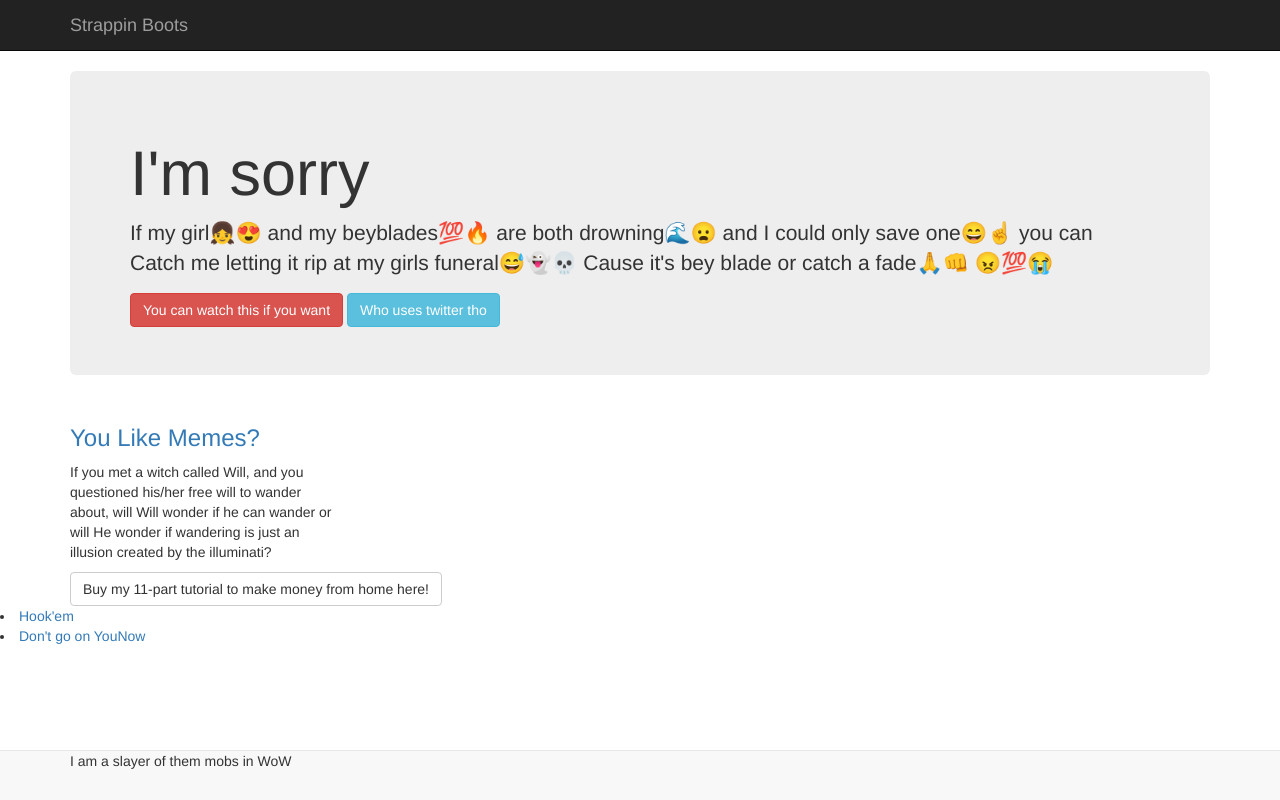
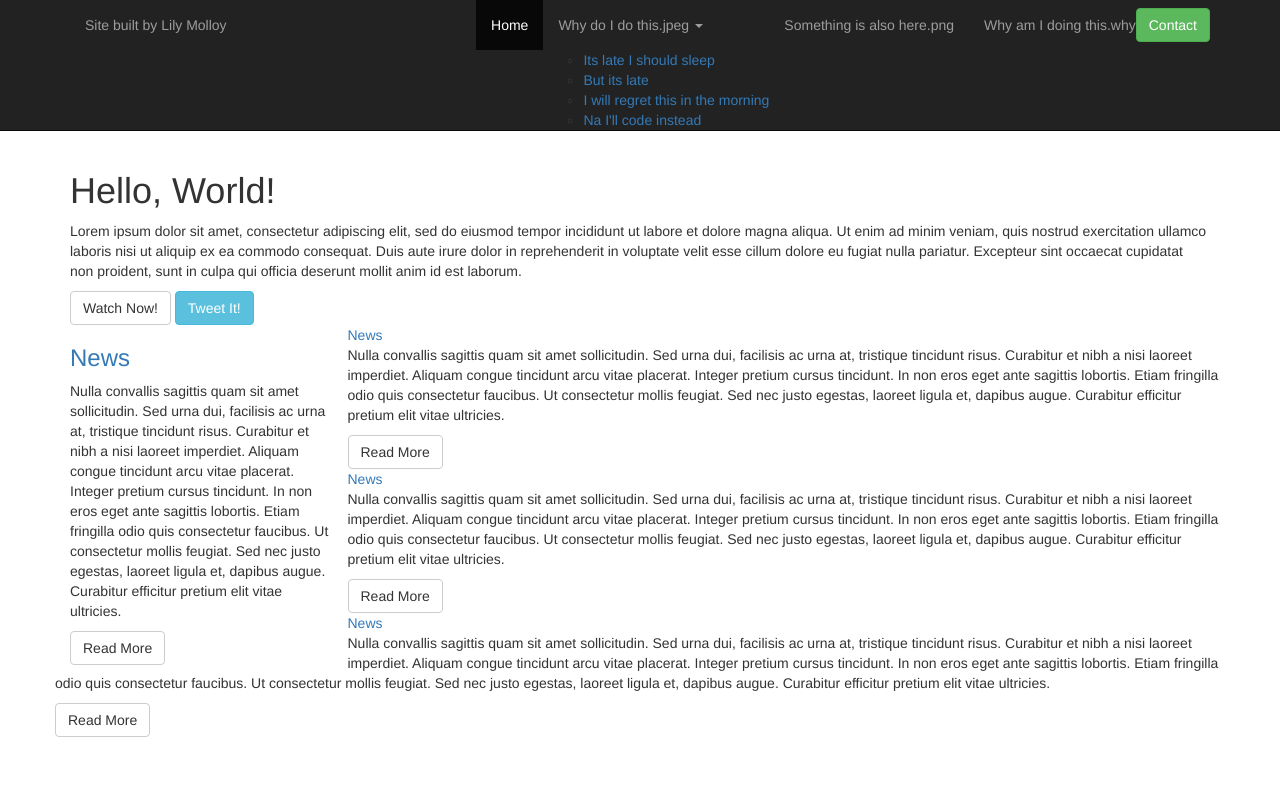
Before and after one commit to DannyB5544/BootyStrap-1-No-Vegetale, a plain HTML site: page index.html in a window 1280 px wide. Drawn offline with nearby package versions, Linux system fonts and the light colour scheme.

Commit message:
fixed so much shit

```diff
--- a/css/mystyle.css
+++ b/css/mystyle.css
@@ -0,0 +1,9 @@
+<!doctype HTML>
+<html>
+    <head>
+        <meta name="viewport" content="width=device-width, initial-scale=1.0">
+        <link href="css/bootstrap.min.css"  rel="stylesheet" type="text/css">
+        <link href="css/myStyle.css" rel="stylesheet" type="text/css"/>
+    </head>
+
+<html>
--- a/index.html
+++ b/index.html
@@ -1,83 +1,89 @@
-<!DOCTYPE HTML>
+<!doctype HTML>
 <html>
     <head>
-            <meta name="viewport" content="width=device-width, initial-scale=1.0" charset="UTF-8"/>
+        <meta name="viewport" content="width=device-width, initial-scale=1.0" charset="UTF-8">
         <link href="css/bootstrap.min.css" rel="stylesheet" type="text/css"/>
         <link href="css/myStyle.css" rel="stylesheet" type="text/css"/>
-            <title>Let Me Hit That Yeet</title>
+    <title>Bootstrap 3 Tutorial</title>
     </head>
 
 <body>
     <div class="navbar navbar-inverse navbar-static-top">
         <div class="container">
-                <a href="#" class="navbar-brand">Strappin Boots</a>
-                <!---this is where the collapsable button goes-->
+            <p class="navbar-text"> Site built by Lily Molloy</p>
+            <a class="navbar-btn btn-success btn pull-right">Contact</a>
+            <!--this is where the collapsable button goes-->
             <button class="navbar-toggle" data-toggle="collapse" data-target=".navHeaderCollapse">
                 <span class="icon-bar"></span>
                 <span class="icon-bar"></span>
                 <span class="icon-bar"></span>
             </button>
-                <div class="collapse nevbar-collapse navHeaderCollapse">
+            <div class="collapse navbar-collapse navHeaderCollapse">
                 <ul class="nav navbar-nav navbar-right">
-                        <li><a href="index.html">Home</a></li>
-                            <li>
-                                <a href="#" class="dropdown-toggle" data-toggle="dropdown">Exersize is for the weak<b class="caret"></b></a>
-                                <ul class="dropdown-menu">
-                                    <li><a href="#"></a> Can</li>
-                                    <li><a href="#"></a> We</li>
-                                    <li><a href="#"></a> Nerf</li>
-                                    <li><a href="#"></a> McRee</li>
+                    <li class="active"><a href="index.html">Home</a></li>
+                    <li class="dropdown">
+                        <a href="#" class="dropdown-toggle" data-toggle="dropdown">Why do I do this.jpeg <b class="caret"></b></a>
+                        <ul class="dropdown menu">
+                        <li><a href="#">Its late I should sleep</a></li>
+                        <li><a href="#">But its late</a></li>
+                        <li><a href="#">I will regret this in the morning</a></li>
+                        <li><a href="#">Na I'll code instead</a></li>
                         </ul>
                     </li>
-                            <li><a href="#">Bronze in 2k17 lul</a></li>
-                            <li><a href="#">Im The Dead You're the Quick</a></li>
+                    <li><a href="#">Something is also here.png</a></li>
+                    <li><a href="#">Why am I doing this.why</a></li>
                 </ul>
             </div>
         </div>
     </div>
-        <div class="navbar navbar-default navbar-fixed-bottom">
-            <div class="container">
-                <p>I am a slayer of them  mobs in WoW</p>
-            </div>
-        </div>
-        <!---Jumbotron Goes Here-->
+    <!--Jumbotron goes here-->
     <div class="container">
 
-            <div class="jumbotron">
-                <h1>I'm sorry</h1>
-                <p>If my girl👧😍 and my beyblades💯🔥 are both drowning🌊😦 and I could only save one😄☝️️ you can Catch me letting it rip at my girls funeral😅👻💀 Cause it's bey blade or catch a fade🙏👊 😠💯😭</p>
-                    <a class="btn btn-danger">You can watch this if you want</a>
-                    <a class="btn btn-info" href="https://twitter.com/pyrocynicalvevo">Who uses twitter tho</a>
-            </div>
-            <!--Grid-->
-            <!--Article 1-->
-            <div class="Container">
-
-                <div class="row">
-
-                    <div class="col-md-3">
-
-                            <h3><a href="#">You Like Memes?</a></h3>
-                            <p>If you met a witch called Will, and you questioned his/her free will to wander about, will Will wonder if he can wander or will He wonder if wandering is just an illusion created by the illuminati?</p>
-                            <a href="#" class="btn btn-default">Buy my 11-part tutorial to make money from home here!</a>
+        <div class text-centre="jumbotron">
+            <h1>Hello, World!</h1>
+            <p>Lorem ipsum dolor sit amet, consectetur adipiscing elit, sed do eiusmod tempor incididunt ut labore et dolore magna aliqua. Ut enim ad minim veniam, quis nostrud exercitation ullamco laboris nisi ut aliquip ex ea commodo consequat. Duis aute irure dolor in reprehenderit in voluptate velit esse cillum dolore eu fugiat nulla pariatur. Excepteur sint occaecat cupidatat non proident, sunt in culpa qui officia deserunt mollit anim id est laborum. </p>
+                <a class="btn btn-default">Watch Now!</a>
+                <a class="btn btn-info">Tweet It!</a>
 
         </div>
 
     </div>
+    <!--Grid-->
+    <div class="container">
+
+        <div class="row">
+        <!--article 1-->
+            <div class="col-md-3">
+
+                <h3><a href="#">News</a></h3>
+                <p>Nulla convallis sagittis quam sit amet sollicitudin. Sed urna dui, facilisis ac urna at, tristique tincidunt risus. Curabitur et nibh a nisi laoreet imperdiet. Aliquam congue tincidunt arcu vitae placerat. Integer pretium cursus tincidunt. In non eros eget ante sagittis lobortis. Etiam fringilla odio quis consectetur faucibus. Ut consectetur mollis feugiat. Sed nec justo egestas, laoreet ligula et, dapibus augue. Curabitur efficitur pretium elit vitae ultricies. </p>
+                    <a href="#" class="btn btn-default">Read More</a>
+        <!--article 2-->
+            </div>
+
+            <div class="col md-3"
+
+                 <h3><a href="#">News</a></h3>
+                <p>Nulla convallis sagittis quam sit amet sollicitudin. Sed urna dui, facilisis ac urna at, tristique tincidunt risus. Curabitur et nibh a nisi laoreet imperdiet. Aliquam congue tincidunt arcu vitae placerat. Integer pretium cursus tincidunt. In non eros eget ante sagittis lobortis. Etiam fringilla odio quis consectetur faucibus. Ut consectetur mollis feugiat. Sed nec justo egestas, laoreet ligula et, dapibus augue. Curabitur efficitur pretium elit vitae ultricies. </p>
+                    <a href="#" class="btn btn-default">Read More</a>
+        <!--article 3-->
+            <div class="col md-3"
+
+
+                 <h3><a href="#">News</a></h3>
+                <p>Nulla convallis sagittis quam sit amet sollicitudin. Sed urna dui, facilisis ac urna at, tristique tincidunt risus. Curabitur et nibh a nisi laoreet imperdiet. Aliquam congue tincidunt arcu vitae placerat. Integer pretium cursus tincidunt. In non eros eget ante sagittis lobortis. Etiam fringilla odio quis consectetur faucibus. Ut consectetur mollis feugiat. Sed nec justo egestas, laoreet ligula et, dapibus augue. Curabitur efficitur pretium elit vitae ultricies. </p>
+                    <a href="#" class="btn btn-default">Read More</a>
+        <!--article 4-->
+        <div>
+            <div class="col md-3"
+                 <h3><a href="#">News</a></h3>
+                <p>Nulla convallis sagittis quam sit amet sollicitudin. Sed urna dui, facilisis ac urna at, tristique tincidunt risus. Curabitur et nibh a nisi laoreet imperdiet. Aliquam congue tincidunt arcu vitae placerat. Integer pretium cursus tincidunt. In non eros eget ante sagittis lobortis. Etiam fringilla odio quis consectetur faucibus. Ut consectetur mollis feugiat. Sed nec justo egestas, laoreet ligula et, dapibus augue. Curabitur efficitur pretium elit vitae ultricies. </p>
+                    <a href="#" class="btn btn-default">Read More</a>
+    <div>
+
 
     </div>
-        </div>
-        <li><a href="#">Hook'em</a></li>
-        <li><a href="#contact" data-toggle="modal">Don't go on YouNow</a></li>
-        <div class="modal fade" id="contact" role="dialog">
-            <div class="modal-dialog">
-                <div class="modal-content">
-                    <div class="modal-header">
-                        <a class="btn btn-info" href="https://twitter.com/pyrocynicalvevo">Go Tweet the Tweet-thing</a>
-                    </div>
-                </div>
-            </div>
-        </div>
+
     <script src="https://ajax.googleapis.com/ajax/libs/jquery/3.2.1/jquery.min.js"></script>
     <script src="js/bootstrap.js"></script>
 </body>
```
Also changed, not shown: 4 other files. Lines whose indentation alone changed are shown as unchanged.
